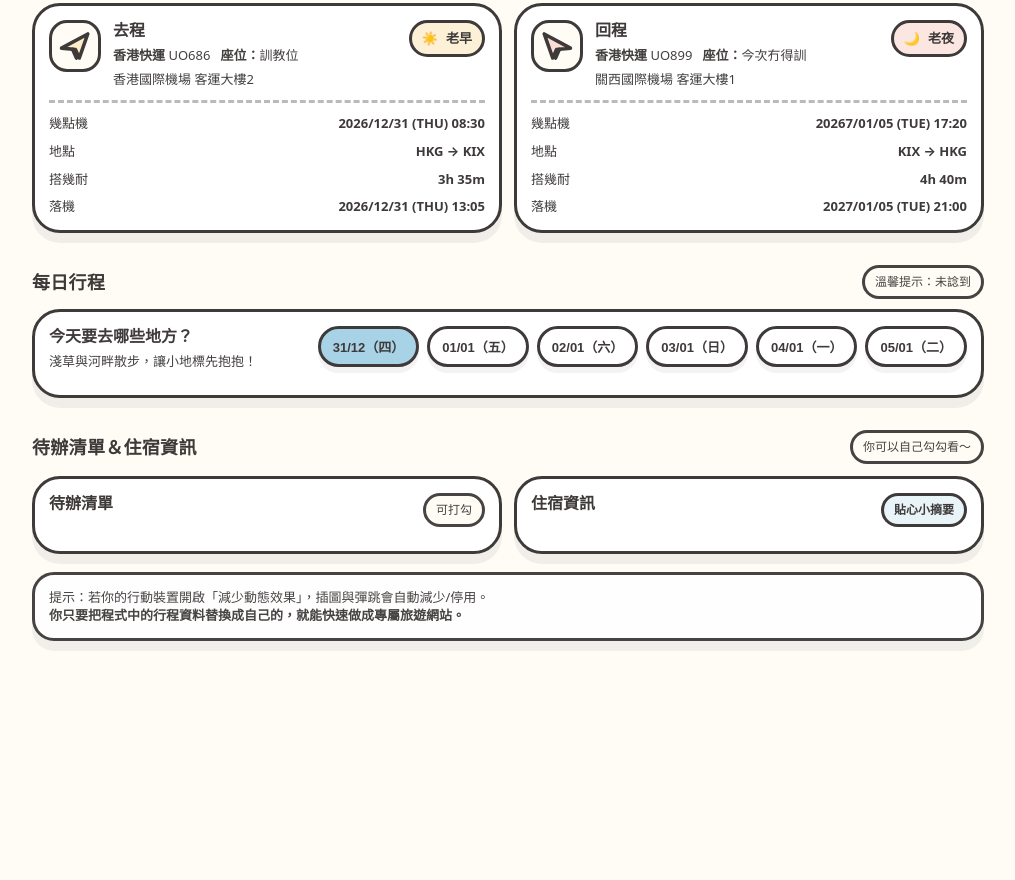
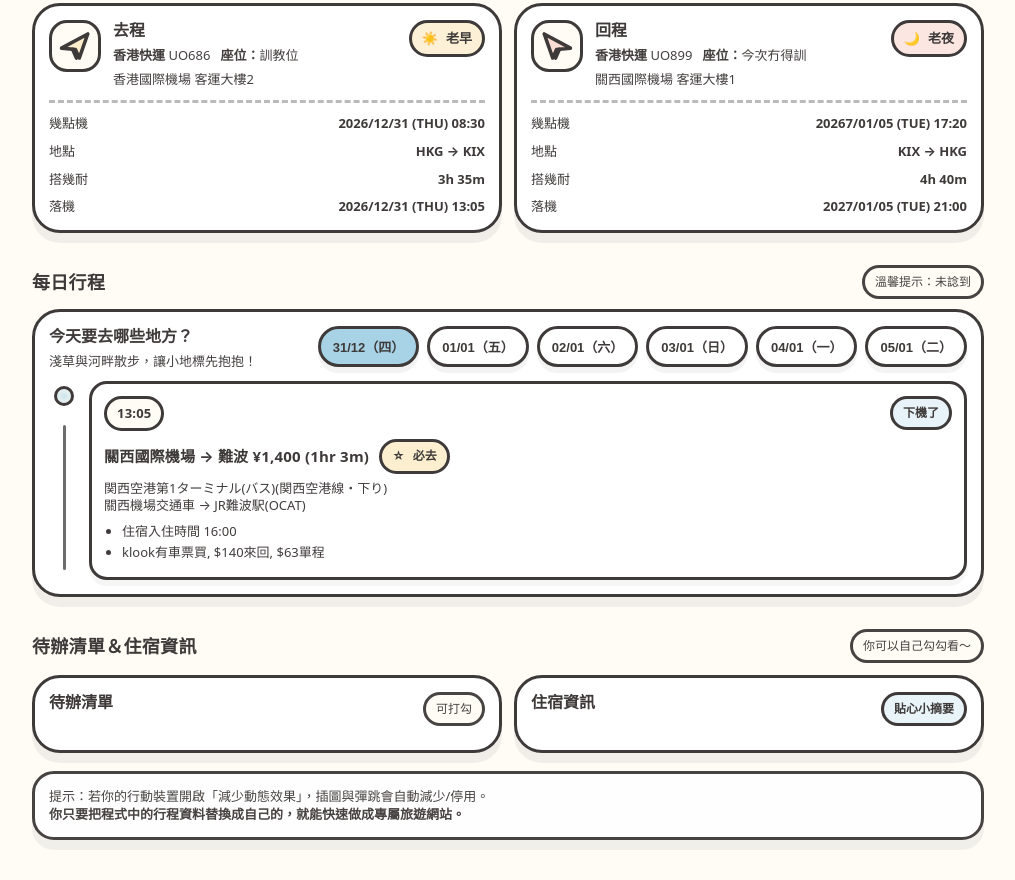
Before and after one commit to pikyiuyyy/pikyiuyyy, a plain HTML site: page index.html in a window 1280 px wide. Shown: the part 470-1350 px from the top of the page, without its empty margins (132-1147 px from the left). Before the commit the page ends 1151 px from the top, so only its background shows below. Drawn offline with Linux system fonts and the light colour scheme; a web font is replaced by a local one.

Commit message:
Update index.html

```diff
--- a/index.html
+++ b/index.html
@@ -1444,7 +1444,7 @@
 
         const desc = document.createElement("div");
         desc.className = "t-desc";
-        desc.innerHTML = s.desc ? "<br>" + s.desc.join("<br>") : "";
+        desc.innerHTML = it.desc ? it.desc.join("<br>") : "";
 
         card.appendChild(head);
         card.appendChild(place);
```
